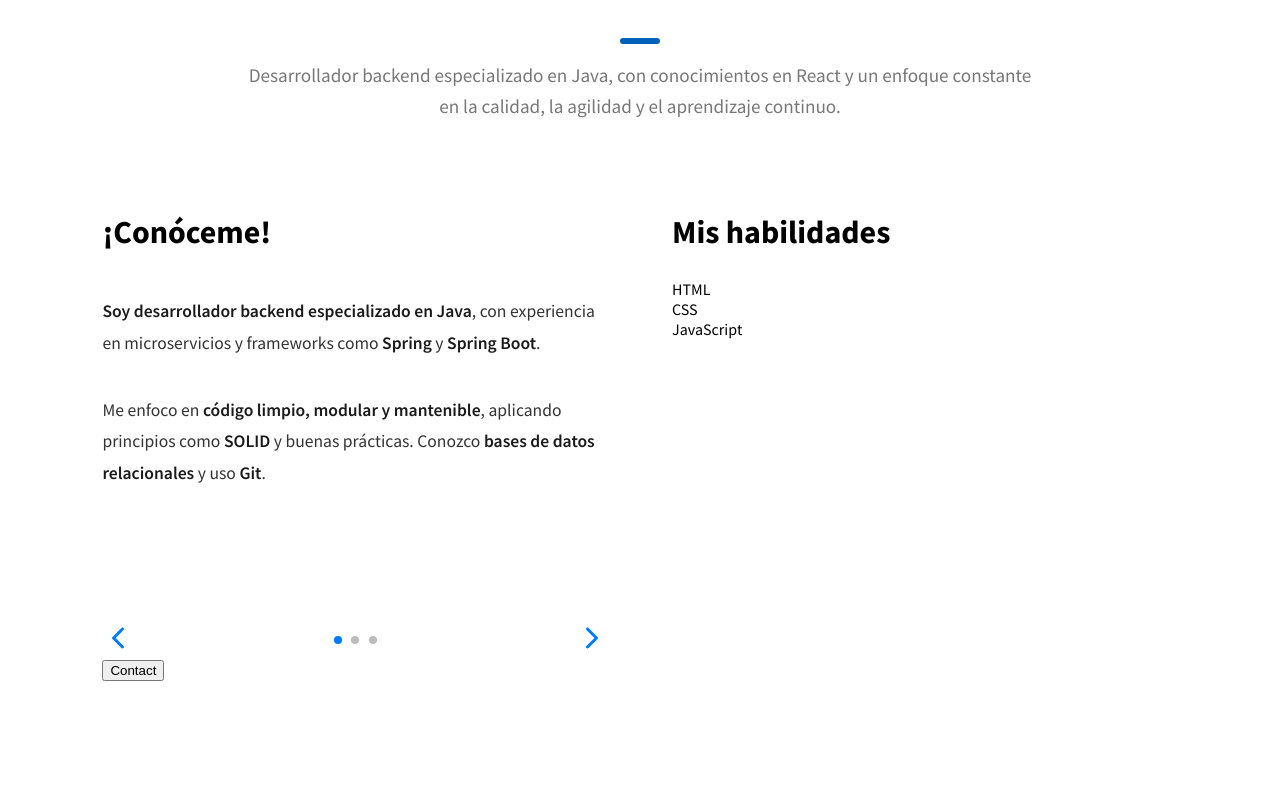
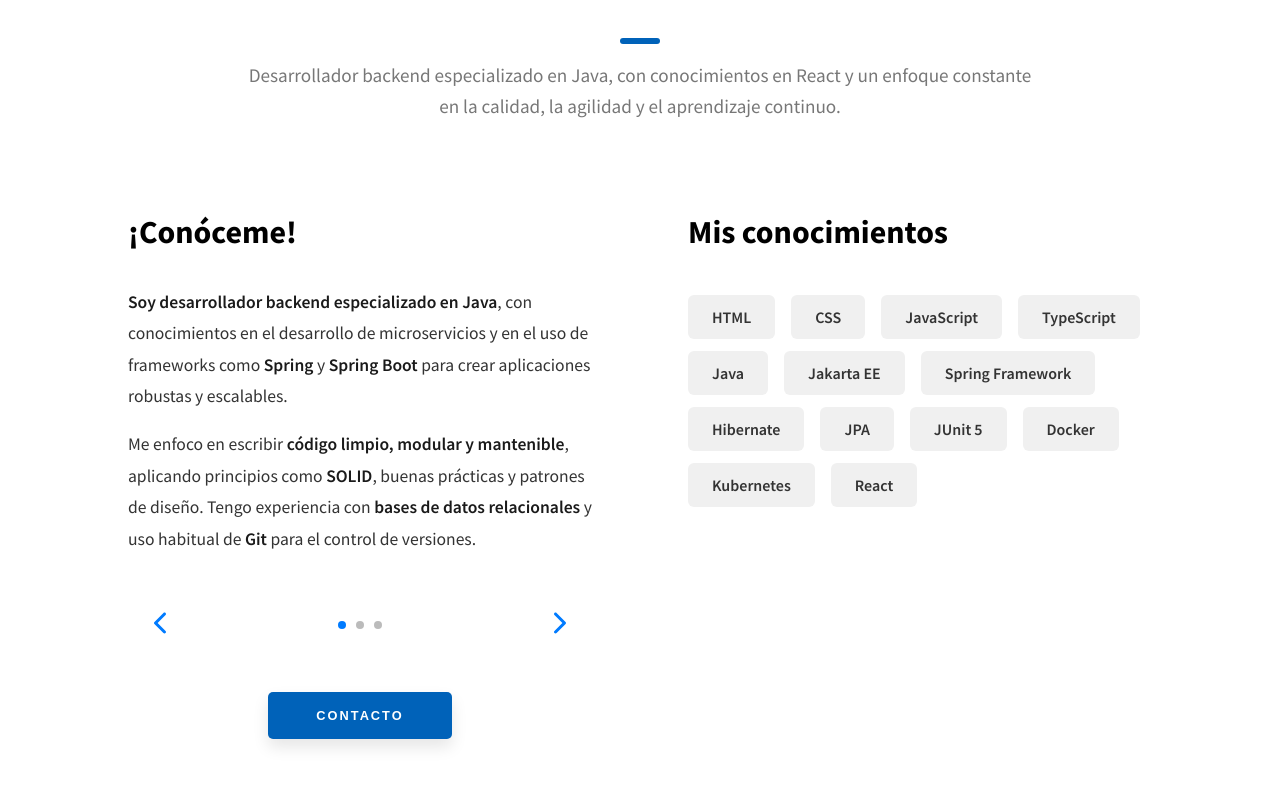
Before and after one commit to OscarPele/mi-portafolio, a React (Vite) app: page / in a window 1280 px wide. Shown: the part 964-1750 px from the top of the page. Built offline with nearby package versions, Linux system fonts and the light colour scheme.

Commit message:
AboutMe OK

```diff
--- a/src/components/AboutMe/AboutMe.scss
+++ b/src/components/AboutMe/AboutMe.scss
@@ -1,17 +1,13 @@
 @use "../../sass/abstracts/_mixins.scss" as *;
 
 .about-me {
-  /*TODO: eliminar después de ajustes. */
-    height: 2000px;
-
-
   padding: 5rem 0;
 }
 
 .main-container {
-    max-width: 85rem;
+    max-width: 80rem;
     margin: auto;
-    width: 84%;
+    width: 80%;
 }
 
 .about-me-content {
@@ -49,11 +45,69 @@
 
 .about-me-details {
   display: grid;
-  grid-template-columns: 1fr 1fr;
-  grid-gap: 4rem;
+  grid-template-columns: repeat(auto-fit, minmax(300px, 1fr));
+  grid-gap: 6rem;
+
+  @include tablet {
+    grid-gap: 3rem; // gap cuando baja a 1 columna
+  }
 }
 
 
 h2{
     font-size: 2rem;
 }
+
+
+
+.about-button{
+  background-color: #0062b9;
+  color: #ffffff;
+  padding: 1rem 3rem;
+  border-radius: 5px;
+  font-weight: 700;
+  letter-spacing: 10px;
+  font-size: 0.8rem;
+  text-transform: uppercase;
+  letter-spacing: 2px;
+  transition: all 0.3s ease;
+  box-shadow: 0 0.5rem 1rem rgba(0,0,0,0.1);
+  text-decoration: none;
+  border: none;
+  outline: none;
+
+  display: block;    // para que margin auto funcione
+  margin: 2rem auto 0;  // 2rem arriba, auto a los lados, 0 abajo
+
+
+
+  &:hover {
+    background-color: #f0f0f0;
+    transform: translateY(-2px);
+  }
+}
+
+
+.skills-list {
+  display: flex;
+  flex-wrap: wrap;
+  gap: 0.75rem 1rem;      // un poco más de espacio
+  justify-content: flex-start;  // arrancan desde la izquierda
+  padding: 1rem 0;
+}
+
+.skill-item {
+  background-color: #f0f0f0;
+  color: #333;
+  padding: 0.75rem 1.5rem;   // más padding vertical y horizontal
+  border-radius: 0.375rem;
+  font-size: 1rem;           // texto más grande
+  font-weight: 600;
+  cursor: default;
+  white-space: nowrap;
+  transition: background-color 0.2s;
+
+  &:hover {
+    background-color: #e0e0e0;
+  }
+}
--- a/src/components/AboutMe/AboutMe.tsx
+++ b/src/components/AboutMe/AboutMe.tsx
@@ -18,16 +18,27 @@ export const AboutMe = () => {
             <h2>¡Conóceme!</h2>
             <AboutMeCarousel />
 
-            <button type="button">Contact</button>
+            <button className="about-button">Contacto</button>
           </div>
 
           <div className="my-skills">
-            <h2>Mis habilidades</h2>
+            <h2>Mis conocimientos</h2>
             <div className="skills-list">
               <div className="skill-item">HTML</div>
               <div className="skill-item">CSS</div>
               <div className="skill-item">JavaScript</div>
+              <div className="skill-item">TypeScript</div>
+              <div className="skill-item">Java</div>
+              <div className="skill-item">Jakarta EE</div>
+              <div className="skill-item">Spring Framework</div>
+              <div className="skill-item">Hibernate</div>
+              <div className="skill-item">JPA</div>
+              <div className="skill-item">JUnit 5</div>
+              <div className="skill-item">Docker</div>
+              <div className="skill-item">Kubernetes</div>
+              <div className="skill-item">React</div>
             </div>
+
           </div>
         </div>
       </div>
--- a/src/components/AboutMe/AboutMeCarrusel/AboutMeCarrusel.scss
+++ b/src/components/AboutMe/AboutMeCarrusel/AboutMeCarrusel.scss
@@ -5,23 +5,37 @@
   font-size: 1.1rem;
   line-height: 1.8;
   position: relative;
-
   display: flex;
   flex-direction: column;
-  justify-content: space-between;
+  transition: min-height 0.3s ease-in-out;
+  padding-bottom: 4rem; // deja espacio para los controles
 
-  min-height: 380px;
+  .carousel-slides {
+    position: relative;
+    flex: 1;
+    width: 100%;
+  }
 
   .slide {
-    min-height: 280px;
+    position: absolute;
+    top: 0;
+    left: 0;
+    width: 100%;
+    opacity: 0;
+    visibility: hidden;
+    transition: opacity 0.3s ease-in-out, visibility 0.3s;
     display: flex;
     flex-direction: column;
-    opacity: 1;
-    transition: opacity 0.3s ease-in-out;
 
-    &.fade {
-      opacity: 0;
+    &.active {
+      opacity: 1;
+      visibility: visible;
+      position: relative;
     }
+  }
+
+  p {
+    margin: 0.5rem 0;
   }
 
   strong {
@@ -30,11 +44,16 @@
   }
 
   .carousel-controls {
+    position: absolute;
+    bottom: 1rem;
+    left: 0;
+    right: 0;
     display: flex;
     justify-content: space-between;
     align-items: center;
-    margin-top: 2rem;
+    padding: 0 1rem;
     gap: 1rem;
+    z-index: 2;
 
     button {
       background: none;
@@ -59,8 +78,8 @@
       display: flex;
       justify-content: center;
       align-items: center;
+      gap: 0.6rem;
       flex: 1;
-      gap: 0.6rem;
     }
 
     .dot {
--- a/src/components/AboutMe/AboutMeCarrusel/AboutMeCarrusel.tsx
+++ b/src/components/AboutMe/AboutMeCarrusel/AboutMeCarrusel.tsx
@@ -1,63 +1,85 @@
-import { useRef, useState, type JSX, type ReactNode } from 'react';
-import { IoIosArrowBack, IoIosArrowForward } from 'react-icons/io'; // más alargadas y finas
+import {
+  useRef,
+  useState,
+  useEffect,
+  type JSX,
+  type ReactNode,
+} from 'react';
+import { IoIosArrowBack, IoIosArrowForward } from 'react-icons/io';
 import './AboutMeCarrusel.scss';
 
 export const AboutMeCarousel = (): JSX.Element => {
   const slides: ReactNode[][] = [
   [
     <p key="p1">
-        <strong>Soy desarrollador backend especializado en Java</strong>, con experiencia en microservicios y frameworks como <strong>Spring</strong> y <strong>Spring Boot</strong>.
+      <strong>Soy desarrollador backend especializado en Java</strong>, con conocimientos en el desarrollo de microservicios y en el uso de frameworks como <strong>Spring</strong> y <strong>Spring Boot</strong> para crear aplicaciones robustas y escalables.
     </p>,
     <p key="p2">
-        Me enfoco en <strong>código limpio, modular y mantenible</strong>, aplicando principios como <strong>SOLID</strong> y buenas prácticas. Conozco <strong>bases de datos relacionales</strong> y uso <strong>Git</strong>.
+      Me enfoco en escribir <strong>código limpio, modular y mantenible</strong>, aplicando principios como <strong>SOLID</strong>, buenas prácticas y patrones de diseño. Tengo experiencia con <strong>bases de datos relacionales</strong> y uso habitual de <strong>Git</strong> para el control de versiones.
     </p>,
   ],
   [
     <p key="p3">
-        Aunque mi fortaleza está en el backend, también tengo conocimientos en frontend con <strong>React (JavaScript y TypeScript)</strong>, lo que me permite colaborar en entornos full stack.
+      Aunque mi fortaleza principal está en el backend, también cuento con conocimientos en frontend mediante <strong>React</strong>, utilizando tanto <strong>JavaScript</strong> como <strong>TypeScript</strong>, lo que me permite colaborar eficientemente en entornos full stack y comprender la experiencia de usuario.
     </p>,
     <p key="p4">
-        Me considero <strong>autodidacta, proactivo y orientado al detalle</strong>. Aprendo constantemente y aplico <strong>Scrum</strong> para entregar valor colaborativo.
+      Me considero autodidacta, proactivo y orientado al detalle. Disfruto del aprendizaje continuo y aplico metodologías ágiles como <strong>Scrum</strong> para organizar proyectos y mejorar mi productividad de forma iterativa.
     </p>,
   ],
   [
     <p key="p5">
-        Sé <strong>documentar procesos</strong>, escribir <strong>tests con JUnit</strong> y trabajar en equipo con una actitud <strong>camaleónica, adaptable y resolutiva</strong>.
+      He documentado procesos técnicos en proyectos personales y he escrito tests con <strong>JUnit</strong>, desarrollando una actitud camaleónica, adaptable y resolutiva que me ayuda a aprender rápidamente nuevas tecnologías.
     </p>,
     <p key="p6">
-        La <strong>claridad en la comunicación</strong>, la <strong>gestión del tiempo</strong> y el <strong>feedback</strong> son claves en mi forma de trabajar.
+      Valoro la <strong>claridad en la comunicación</strong>, la <strong>responsabilidad en la gestión del tiempo</strong> y la <strong>apertura al feedback</strong> como pilares fundamentales para crecer y colaborar de manera efectiva.
     </p>,
   ],
 ];
 
-  const [currentSlide, setCurrentSlide] = useState<number>(0);
-  const [isAnimating, setIsAnimating] = useState<boolean>(false);
+
+  const [currentSlide, setCurrentSlide] = useState(0);
+  const [containerHeight, setContainerHeight] = useState<number>(0);
+  const slideRefs = useRef<(HTMLDivElement | null)[]>([]);
+  const wrapperRef = useRef<HTMLDivElement | null>(null);
+  const isAnimating = useRef(false);
   const touchStartX = useRef<number | null>(null);
 
+  const measureMaxHeight = () => {
+    const heights = slideRefs.current.map((el) => el?.offsetHeight ?? 0);
+    const max = Math.max(...heights);
+    setContainerHeight(max);
+  };
+
+  useEffect(() => {
+    measureMaxHeight();
+    window.addEventListener('resize', measureMaxHeight);
+    return () => window.removeEventListener('resize', measureMaxHeight);
+  }, []);
+
   const next = () => {
-    if (isAnimating) return;
-    setIsAnimating(true);
+    if (isAnimating.current) return;
+    isAnimating.current = true;
     setTimeout(() => {
       setCurrentSlide((prev) => (prev + 1) % slides.length);
-      setIsAnimating(false);
+      isAnimating.current = false;
     }, 300);
   };
 
   const prev = () => {
-    if (isAnimating) return;
-    setIsAnimating(true);
+    if (isAnimating.current) return;
+    isAnimating.current = true;
     setTimeout(() => {
       setCurrentSlide((prev) => (prev - 1 + slides.length) % slides.length);
-      setIsAnimating(false);
+      isAnimating.current = false;
     }, 300);
   };
 
   const goToSlide = (index: number) => {
-    if (isAnimating || index === currentSlide) return;
-    setIsAnimating(true);
+    if (isAnimating.current || index === currentSlide) return;
+    isAnimating.current = true;
     setTimeout(() => {
       setCurrentSlide(index);
-      setIsAnimating(false);
+      isAnimating.current = false;
     }, 300);
   };
 
@@ -74,13 +96,19 @@ export const AboutMeCarousel = (): JSX.Element => {
   };
 
   return (
-    <div className="about-carousel">
+    <div className="about-carousel" style={{ minHeight: `${containerHeight}px` }} ref={wrapperRef}>
+      <div className="carousel-slides">
+        {slides.map((content, i) => (
           <div
-        className={`slide ${isAnimating ? 'fade' : ''}`}
+            key={i}
+            ref={(el) => {slideRefs.current[i] = el}}
+            className={`slide ${i === currentSlide ? 'active' : ''}`}
             onTouchStart={handleTouchStart}
             onTouchEnd={handleTouchEnd}
           >
-        {slides[currentSlide]}
+            {content}
+          </div>
+        ))}
       </div>
 
       <div className="carousel-controls">
```
Lines whose indentation alone changed are shown as unchanged.
